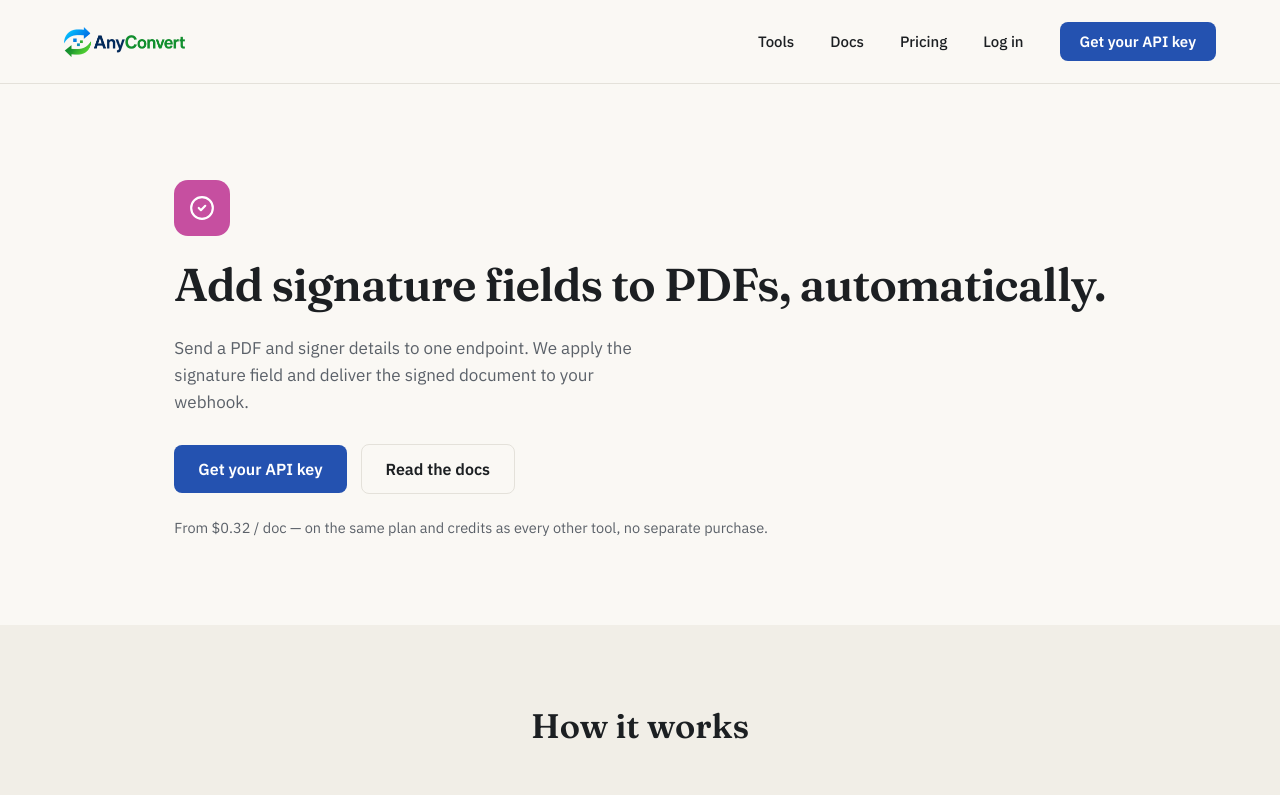
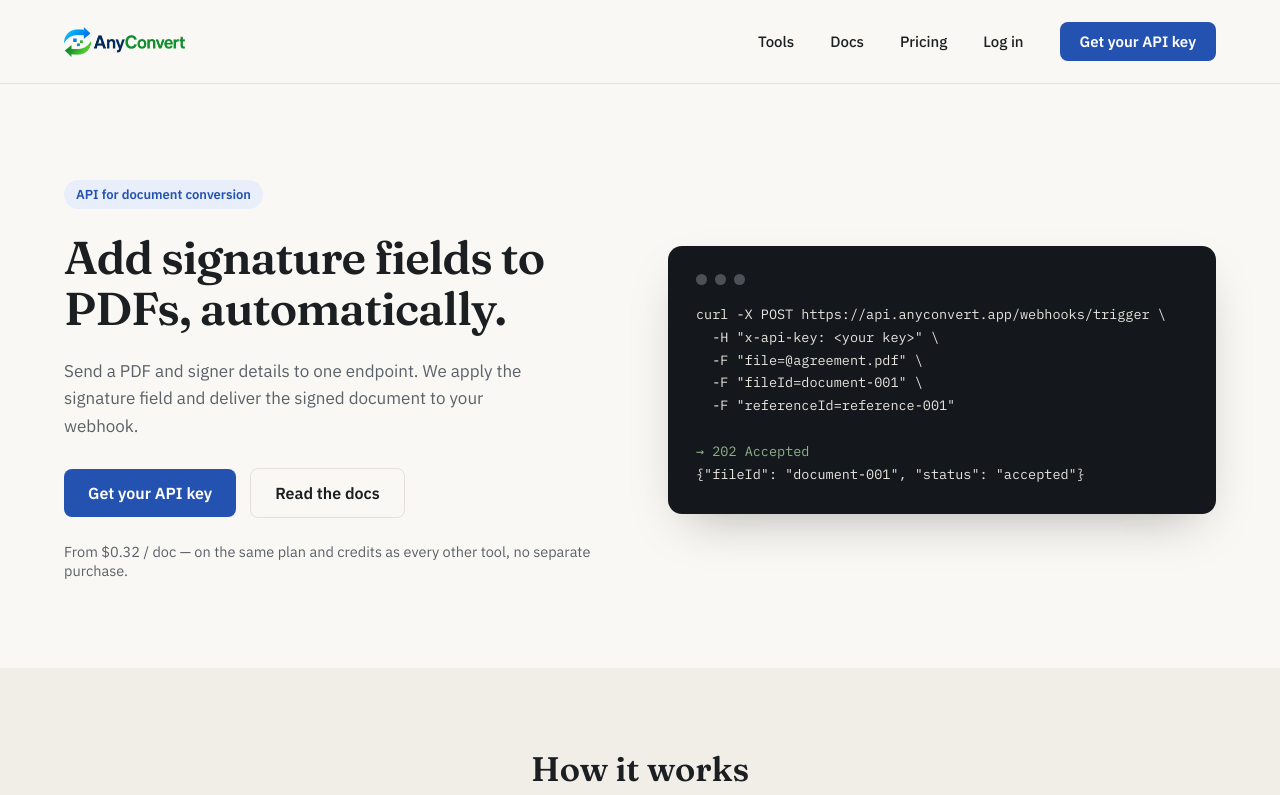
Before and after one commit to ddaniyalp781-dotcomj/any-convert, a Next.js app: page /sign-pdf in a window 1280 px wide. Shown: the top 795 px of the page. Built offline with nearby package versions, Linux system fonts and the light colour scheme.

Commit message:
match tool page heroes to DWG: badge pill + code snippet, drop icon squares

```diff
--- a/app/sign-pdf/page.tsx
+++ b/app/sign-pdf/page.tsx
@@ -9,17 +9,13 @@ export const metadata: Metadata = {
 export default function SignPdfPage() {
   return (
     <ToolPage
+      badge="API for document conversion"
       headline="Add signature fields to PDFs, automatically."
       description="Send a PDF and signer details to one endpoint. We apply the signature field and deliver the signed document to your webhook."
+      exampleFile="agreement.pdf"
+      exampleFileId="document-001"
       price="From $0.32 / doc"
       trustBullet="Signature fields placed exactly where you specify."
-      iconBg="#C64FA0"
-      icon={
-        <svg width="26" height="26" viewBox="0 0 24 24" fill="none" stroke="currentColor" strokeWidth="2" strokeLinecap="round" strokeLinejoin="round">
-          <path d="M12 22c5.523 0 10-4.477 10-10S17.523 2 12 2 2 6.477 2 12s4.477 10 10 10Z" />
-          <path d="m9 12 2 2 4-4" />
-        </svg>
-      }
     />
   );
 }
--- a/components/ToolPage.tsx
+++ b/components/ToolPage.tsx
@@ -2,23 +2,22 @@ import { s } from '@/lib/style';
 import PricingCards from '@/components/PricingCards';
 
 interface ToolPageProps {
+  badge: string;
   headline: string;
   description: string;
-  icon: React.ReactNode;
-  iconBg: string;
+  exampleFile: string;
+  exampleFileId: string;
   price: string;
   trustBullet: string;
 }
 
-export default function ToolPage({ headline, description, icon, iconBg, price, trustBullet }: ToolPageProps) {
+export default function ToolPage({ badge, headline, description, exampleFile, exampleFileId, price, trustBullet }: ToolPageProps) {
   return (
     <>
       {/* HERO */}
       <div className="tool-hero" style={s('display: flex; gap: 56px; align-items: center; padding: 96px var(--pad-x) 88px; max-width: 1312px; margin: 0 auto; box-sizing: border-box;')}>
         <div style={s('flex: 1 1 0; min-width: 0; display: flex; flex-direction: column; gap: 24px;')}>
-          <div style={s(`width: 56px; height: 56px; border-radius: 14px; background: ${iconBg}; color: #fff; display: flex; align-items: center; justify-content: center;`)}>
-            {icon}
-          </div>
+          <div style={s('display: inline-flex; align-self: flex-start; align-items: center; gap: 8px; background: var(--accent-soft); color: var(--accent); padding: 6px 12px; border-radius: 100px; font-size: 13px; font-weight: 600;')}>{badge}</div>
           <h1 style={s('margin: 0; font-family: var(--font-display); font-weight: 600; font-size: 46px; line-height: 1.1; letter-spacing: -0.02em;')}>{headline}</h1>
           <p style={s('margin: 0; font-size: 17px; line-height: 1.6; color: var(--ink-muted); max-width: 46ch;')}>{description}</p>
           <div style={s('display: flex; align-items: center; gap: 14px; margin-top: 4px;')}>
@@ -26,6 +25,16 @@ export default function ToolPage({ headline, description, icon, iconBg, price, t
             <a href="/docs" style={s('border: 1px solid var(--line); color: var(--ink); padding: 14px 24px; border-radius: 8px; font-size: 16px; font-weight: 600;')}>Read the docs</a>
           </div>
           <div style={s('font-size: 14.5px; color: var(--ink-muted);')}>{price} — on the same plan and credits as every other tool, no separate purchase.</div>
+        </div>
+        <div style={s('flex: 1 1 0; min-width: 0;')}>
+          <div style={s('background: #14181D; border-radius: 14px; padding: 28px; box-shadow: 0 20px 48px -20px rgba(28,31,34,0.35);')}>
+            <div style={s('display: flex; gap: 8px; margin-bottom: 18px;')}>
+              <div style={s('width: 11px; height: 11px; border-radius: 50%; background: #4B5157;')}></div>
+              <div style={s('width: 11px; height: 11px; border-radius: 50%; background: #4B5157;')}></div>
+              <div style={s('width: 11px; height: 11px; border-radius: 50%; background: #4B5157;')}></div>
+            </div>
+            <pre style={s('margin: 0; font-family: var(--font-mono); font-size: 13.5px; line-height: 1.7; color: #E9E6DF; white-space: pre-wrap; overflow-wrap: break-word;')}>{`curl -X POST https://api.anyconvert.app/webhooks/trigger \\\n  -H "x-api-key: <your key>" \\\n  -F "file=@${exampleFile}" \\\n  -F "fileId=${exampleFileId}" \\\n  -F "referenceId=reference-001"\n\n`}<span style={s('color:#8FB18A;')}>→ 202 Accepted</span>{`\n{"fileId": "${exampleFileId}", "status": "accepted"}`}</pre>
+          </div>
         </div>
       </div>
 
```
Also changed, not shown: app/compress-pdf/page.tsx (+3 -6 lines), app/edit-pdf/page.tsx (+3 -7 lines), app/jpg-to-pdf/page.tsx (+3 -8 lines), app/merge-pdf/page.tsx (+3 -7 lines), app/pdf-to-word/page.tsx (+3 -7 lines).
